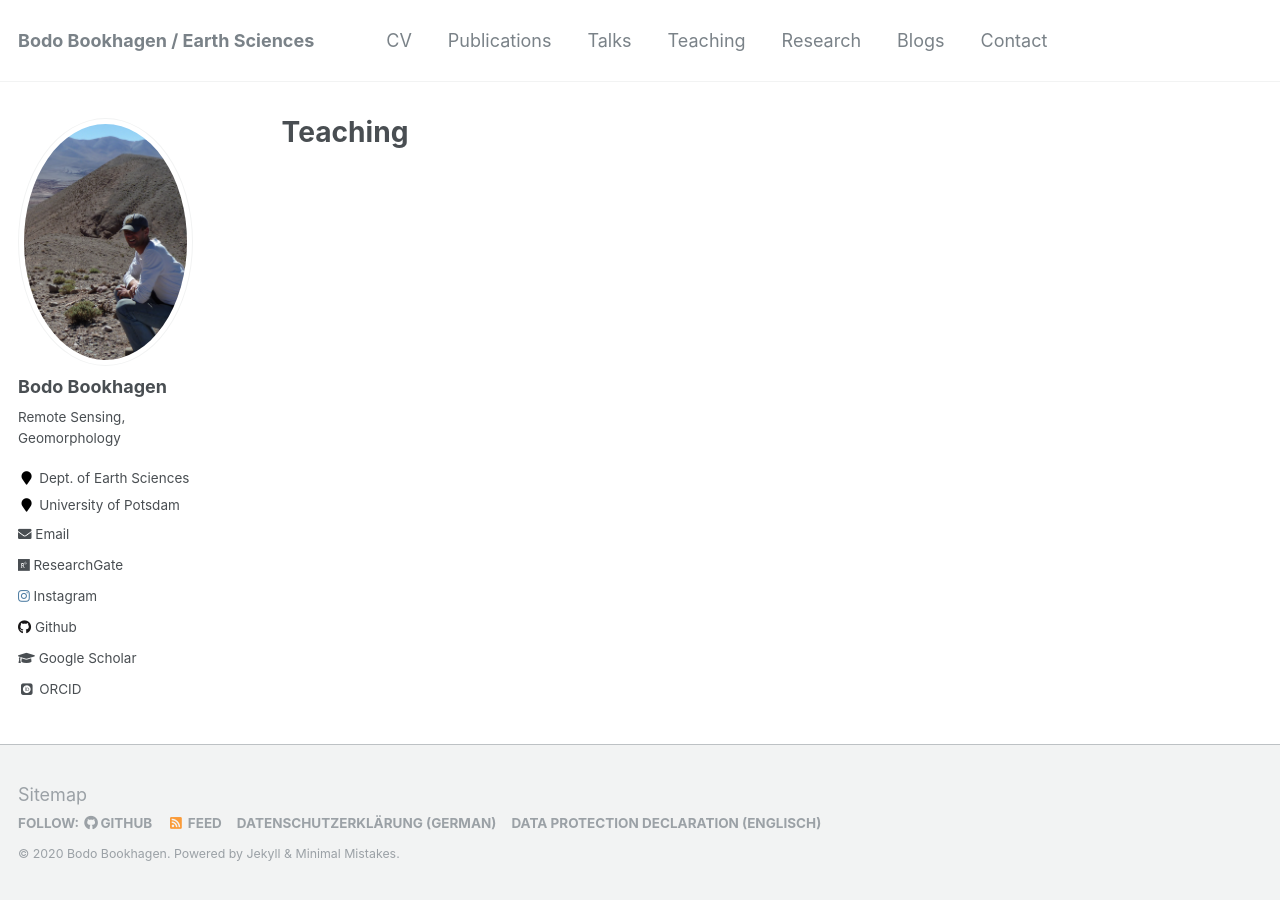
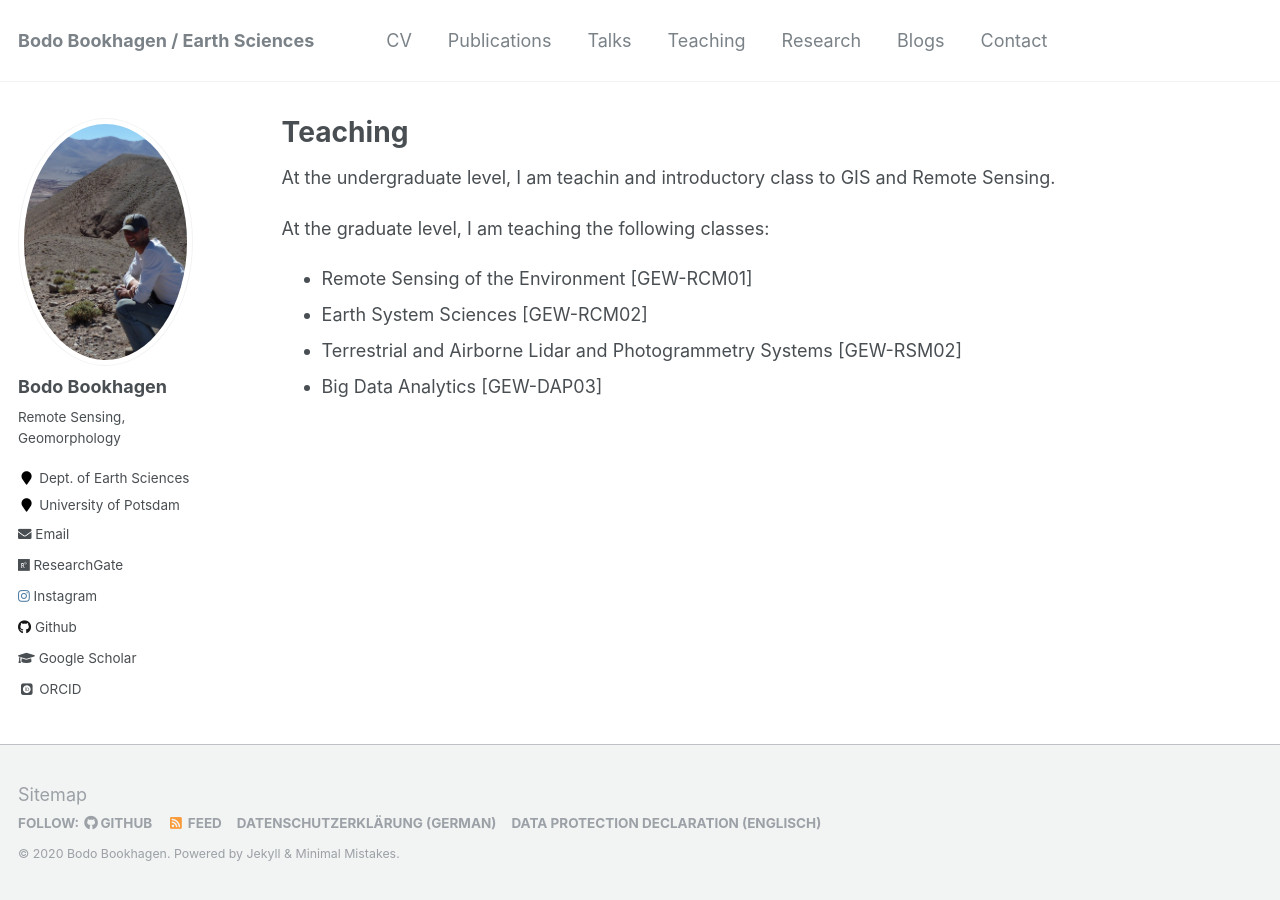
Before and after one commit to BodoBookhagen/BodoBookhagen.github.io, a Jekyll site: the page built from _pages/teaching.md, in a window 1280 px wide. Built offline with Jekyll 4.4.1, drawn with Linux system fonts in a browser that asks for light colours; some web fonts are replaced.

Commit message:
Mar-08 2020

```diff
--- /dev/null
+++ b/_pages/teaching.md
@@ -0,0 +1,21 @@
+---
+layout: archive
+title: "Teaching"
+permalink: /teaching/
+author_profile: true
+---
+
+At the undergraduate level, I am teachin and introductory class to GIS and Remote Sensing.
+
+
+At the graduate level, I am teaching the following classes:
+- Remote Sensing of the Environment [GEW-RCM01]
+- Earth System Sciences [GEW-RCM02]
+- Terrestrial and Airborne Lidar and Photogrammetry Systems [GEW-RSM02]
+- Big Data Analytics [GEW-DAP03]
+
+{% include base_path %}
+
+{% for post in site.teaching reversed %}
+  {% include archive-single.html %}
+{% endfor %}
```
Also changed, not shown: _pages/research.md (+4 -3 lines).
